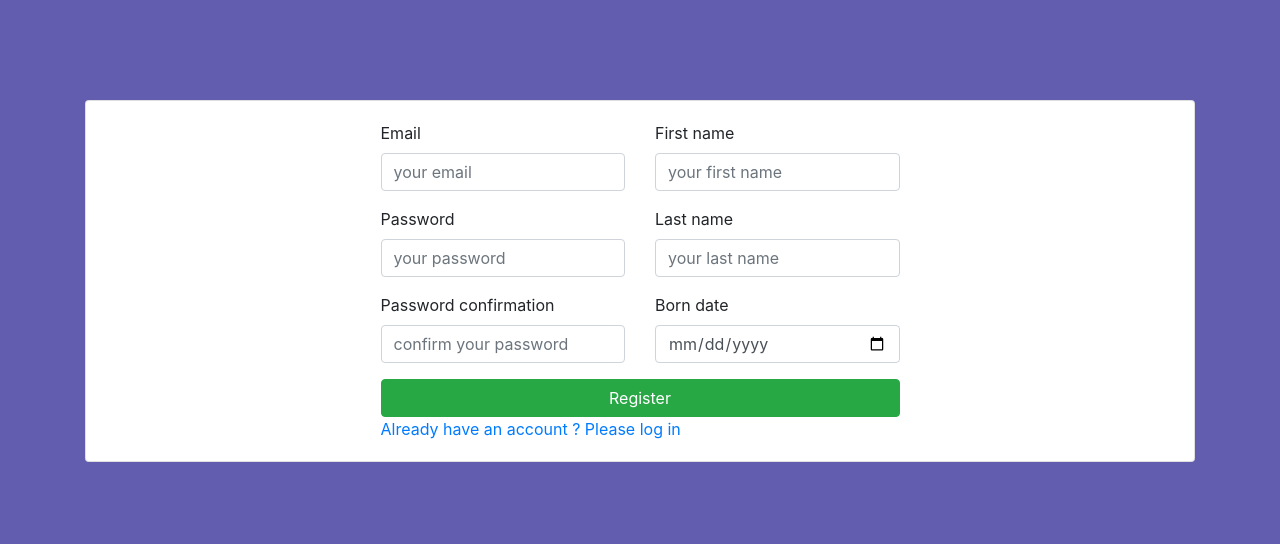
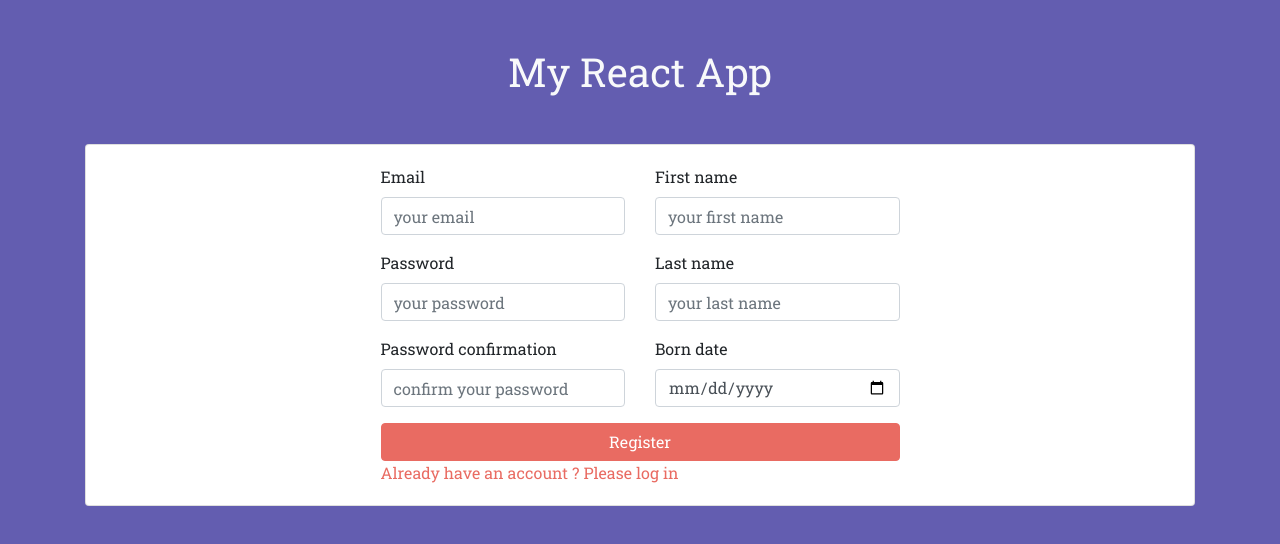
Before and after one commit to mikepluquin/my-react-app, a React (Create React App) app: page /register in a window 1280 px wide. Shown: the top 544 px of the page. Built offline with nearby package versions, Linux system fonts and the light colour scheme; no server answers; what apisauce would draw is missing.

Commit message:
update style

```diff
--- a/public/index.html
+++ b/public/index.html
@@ -11,6 +11,7 @@
     />
     <link href="https://stackpath.bootstrapcdn.com/bootstrap/4.3.1/css/bootstrap.min.css" rel="stylesheet" integrity="sha384-ggOyR0iXCbMQv3Xipma34MD+dH/1fQ784/j6cY/iJTQUOhcWr7x9JvoRxT2MZw1T" crossorigin="anonymous">
     <link href="https://stackpath.bootstrapcdn.com/font-awesome/4.7.0/css/font-awesome.min.css" rel="stylesheet" integrity="sha384-wvfXpqpZZVQGK6TAh5PVlGOfQNHSoD2xbE+QkPxCAFlNEevoEH3Sl0sibVcOQVnN" crossorigin="anonymous">
+    <link href="https://fonts.googleapis.com/css?family=Roboto+Slab&display=swap" rel="stylesheet">
     <!--
       manifest.json provides metadata used when your web app is installed on a
       user's mobile device or desktop. See https://developers.google.com/web/fundamentals/web-app-manifest/
--- a/src/assets/style/_classes.sass
+++ b/src/assets/style/_classes.sass
@@ -11,3 +11,12 @@
 .spinner-grow-xl
   width: 6rem
   height: 6rem
+
+.btn-red
+  background-color: $red
+  border-color: $red
+  color: #fff
+  &:hover
+    background-color: darken($red, 5%)
+    border-color: darken($red, 5%)
+    color: #fff
--- /dev/null
+++ b/src/assets/style/_variables.sass
@@ -0,0 +1 @@
+$red: #e96b62
--- a/src/assets/style/index.sass
+++ b/src/assets/style/index.sass
@@ -1,5 +1,17 @@
 @import 'reset'
+@import 'variables'
 @import 'classes'
 
 #root
   min-height: 100%
+
+body
+  font-family: 'Roboto Slab', serif
+
+a
+  color: $red
+  transition: 0.3s
+  &:hover
+    color: darken($red, 10%)
+    transition: 0.3s
+    text-decoration: none
--- a/src/components/Layout/AuthLayout/AuthLayout.js
+++ b/src/components/Layout/AuthLayout/AuthLayout.js
@@ -10,6 +10,8 @@
         {...remainingProps}
         render={matchProps => (
           <div id="layout" className={classes.AuthLayout + " bg-purple"}>
+            <h1 className="text-light text-center mt-5 mb-5">My React App</h1>
+
             <div className="container">
               <div className="card align-top">
                 <div className="card-body">
--- a/src/components/Layout/AuthLayout/AuthLayout.module.sass
+++ b/src/components/Layout/AuthLayout/AuthLayout.module.sass
@@ -1,3 +1,2 @@
 .AuthLayout
-  padding-top: 100px
   padding-bottom: 100px
--- a/src/containers/Login/Login.js
+++ b/src/containers/Login/Login.js
@@ -30,7 +30,7 @@
       },
       submit: {
         value: "Login",
-        color: "primary",
+        color: "red",
         size: "block"
       },
       errors: [],
--- a/src/containers/Register/Register.js
+++ b/src/containers/Register/Register.js
@@ -64,7 +64,7 @@
       },
       submit: {
         value: "Register",
-        color: "success",
+        color: "red",
         size: "block"
       },
       errors: [],
```
